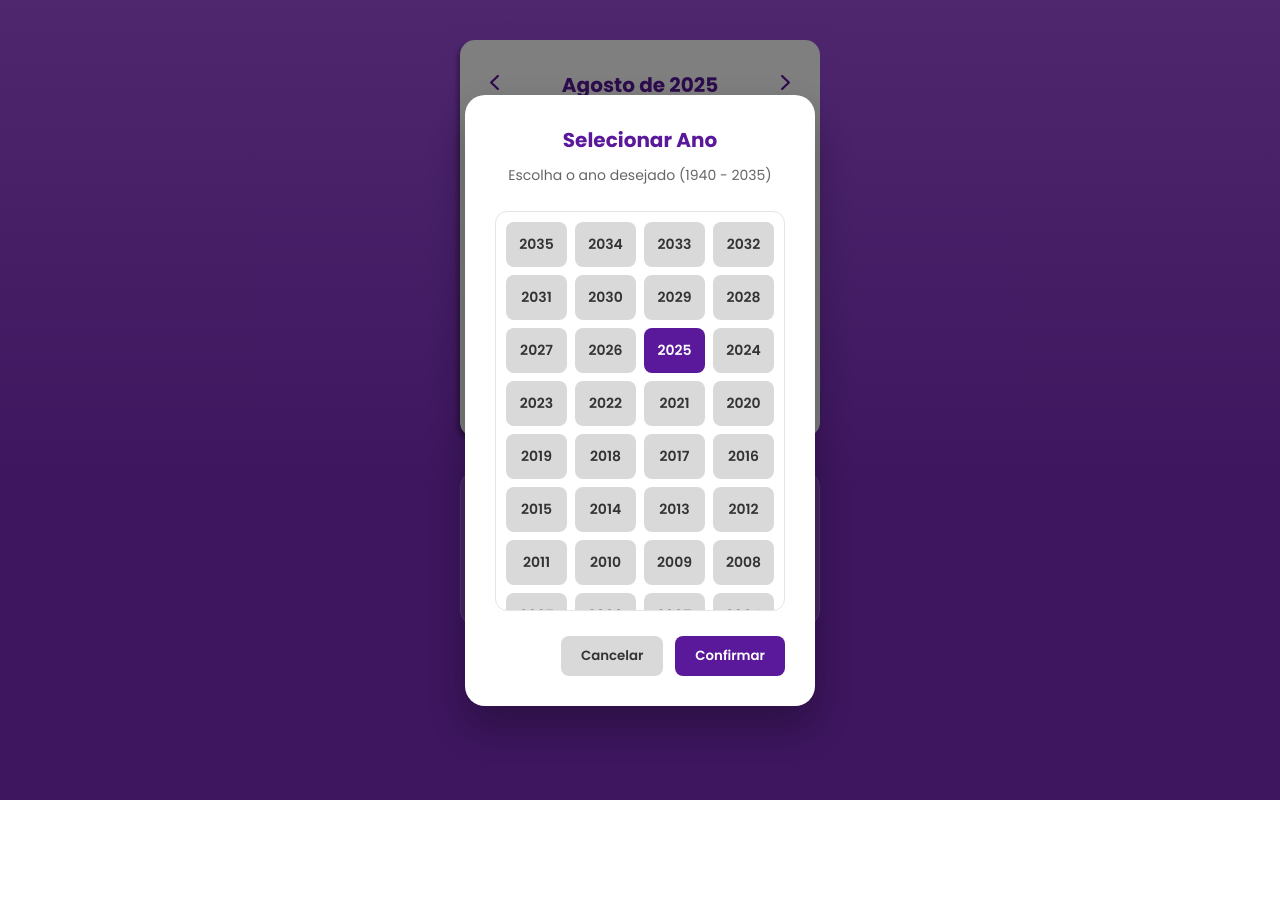
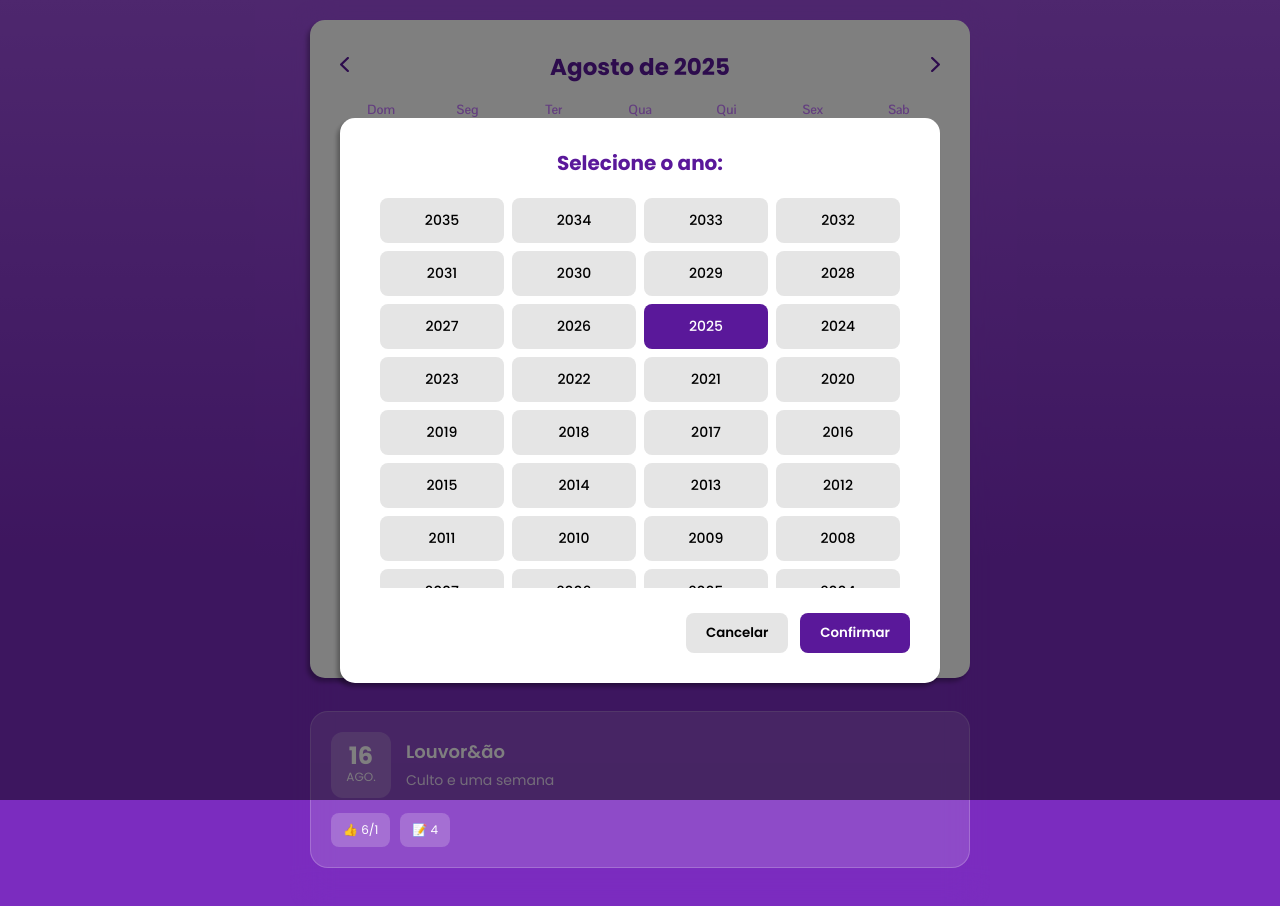
Before and after one commit to alysson-melo/calendario_pout, a plain HTML site: page index.html in a window 1280 px wide. Both pictures are taken after a click on the element "Agosto de 2025". Before the commit the page ends 800 px from the top, so only its background shows below. Drawn offline with Linux system fonts and the light colour scheme.

Commit message:
ajuste no css do modal

```diff
--- a/index.html
+++ b/index.html
@@ -57,8 +57,7 @@
     <div class="modal-overlay" id="yearModal">
         <div class="year-modal">
             <div class="modal-header">
-                <div class="modal-title">Selecionar Ano</div>
-                <div class="modal-subtitle">Escolha o ano desejado (1940 - 2035)</div>
+                <div class="modal-title"> Selecione o ano: </div>
             </div>
 
             <div class="year-grid" id="yearGrid">
--- a/style.css
+++ b/style.css
@@ -32,15 +32,22 @@
 
 
 body {
+    /* centralização dos objetos para teste */
+    margin: 0;
+    min-height: 100vh;
+    display: flex;
+    align-items: center;
+    justify-content: center;
+
     background: var(--gradient-primary);
     min-height: 100vh;
-    padding: 20px;
     color: var(--white);
 }
 
 .container {
+    width: 100%;
     /* verificar o tamanho que isso deve ter no futuro para responsividade */
-    max-width: 400px;
+    max-width: 700px;
     margin: 0 auto;
     backdrop-filter: blur(20px);
     border-radius: 25px;
@@ -79,17 +86,13 @@ button {
     color: var(--primary-600);
     cursor: pointer;
     transition: color 0.2s;
-    font-size: 20px;
+    font-size: 23px;
     font-weight: bold;
 }
 
 .month-year h2:hover {
     color: var(--primary-400);
 }
-
-
-/* PAREI AQUIIIIIIIIIIIIIIIIIIIIIIIIIIIIIIIIIIIIIIIIIIIIIIIIIIIIIIIIIIIIIIIIIIIIIIIIIIIIIIIIIIIIIIIIIIIIIIIIIIIIIIIIIIIIIIII */
-
 
 /* Year Selection Modal */
 .modal-overlay {
@@ -114,13 +117,13 @@ button {
 }
 
 .year-modal {
-    background: #FFFFFF;
-    border-radius: 20px;
+    background: var(--white);
+    border-radius: 15px;
     padding: 30px;
-    width: 350px;
-    max-width: 90vw;
-    max-height: 80vh;
-    box-shadow: 0 20px 40px rgba(0, 0, 0, 0.3);
+    max-width: 600px;
+    width: 90%;
+    overflow-y: auto;
+    box-shadow: var(--box_shadow_default);
     transform: scale(0.8);
     transition: transform 0.3s ease;
 }
@@ -131,19 +134,13 @@ button {
 
 .modal-header {
     text-align: center;
-    margin-bottom: 25px;
+    margin-bottom: 10px;
 }
 
 .modal-title {
-    color: #5A189A;
+    color: var(--primary-600);
     font-size: 20px;
     font-weight: bold;
-    margin-bottom: 10px;
-}
-
-.modal-subtitle {
-    color: #666;
-    font-size: 14px;
 }
 
 .year-grid {
@@ -154,7 +151,6 @@ button {
     max-height: 400px;
     overflow-y: auto;
     padding: 10px;
-    border: 1px solid #E5E5E5;
     border-radius: 12px;
 }
 
@@ -163,44 +159,42 @@ button {
 }
 
 .year-grid::-webkit-scrollbar-track {
-    background: #f1f1f1;
+    background: var(--secondary-300);
     border-radius: 3px;
 }
 
 .year-grid::-webkit-scrollbar-thumb {
-    background: #C77DFF;
+    background: var(--secondary-400);
     border-radius: 3px;
 }
 
 .year-grid::-webkit-scrollbar-thumb:hover {
-    background: #5A189A;
+    background: var(--secondary-500);
 }
 
 .year-item {
     padding: 12px 8px;
     text-align: center;
     border-radius: 8px;
-    background: #D9D9D9;
-    color: #333;
+    background: var(--background-things);
+    color: var(--black);
     cursor: pointer;
-    font-weight: 600;
+    font-weight: 500;
     font-size: 14px;
     transition: all 0.2s ease;
 }
 
 .year-item:hover {
-    background: #E9C3FF;
-    transform: scale(1.05);
+    background: var(--secondary-400);
 }
 
 .year-item.current {
-    background: #C77DFF;
-    color: #5A189A;
+    background: var(--secondary-400);
 }
 
 .year-item.selected {
-    background: #5A189A;
-    color: #FFFFFF;
+    background: var(--primary-600);
+    color: var(--white);
 }
 
 .modal-actions {
@@ -219,21 +213,21 @@ button {
 }
 
 .modal-btn.cancel {
-    background: #D9D9D9;
-    color: #333;
+    background: var(--background-things);
+    color: var(--black);
 }
 
 .modal-btn.cancel:hover {
-    background: #C5C5C5;
+    background: var(--secondary-400);
 }
 
 .modal-btn.confirm {
-    background: #5A189A;
-    color: #FFFFFF;
+    background: var(--primary-600);
+    color: var(--white);
 }
 
 .modal-btn.confirm:hover {
-    background: #4a0e7a;
+    background: var(--primary-400);
 }
 
 .calendar-grid {
@@ -242,10 +236,6 @@ button {
     gap: 4px;
     margin-top: 5px;
 }
-
-
-/* (day-header) ARRUMEI A COR DO DIAS DA SEMANAAAAAAAAAAAAAAAAAAAAAAAAAAAAAAAAAAAAAAAAAAAAAAAAAAAAAAAAAAAAAAAAAAAAAAAAAAAAAAAAAAAAAAAAAAAAAAAAAAAAAA */
-
 
 .day-header {
     text-align: center;
```
Also changed, not shown: teste.html (deleted, +0 -45 lines).
